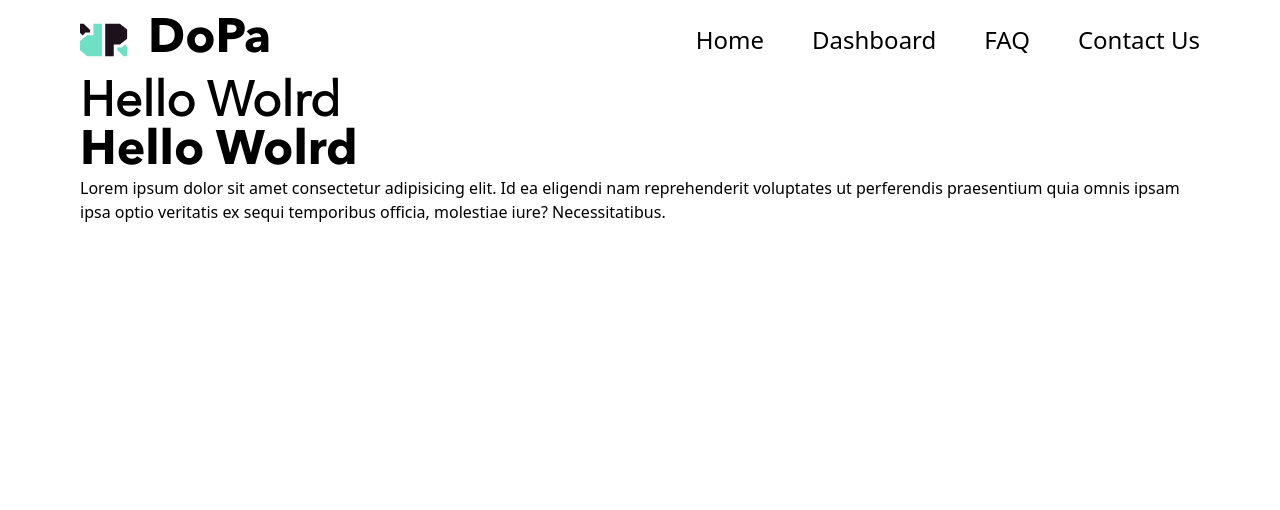
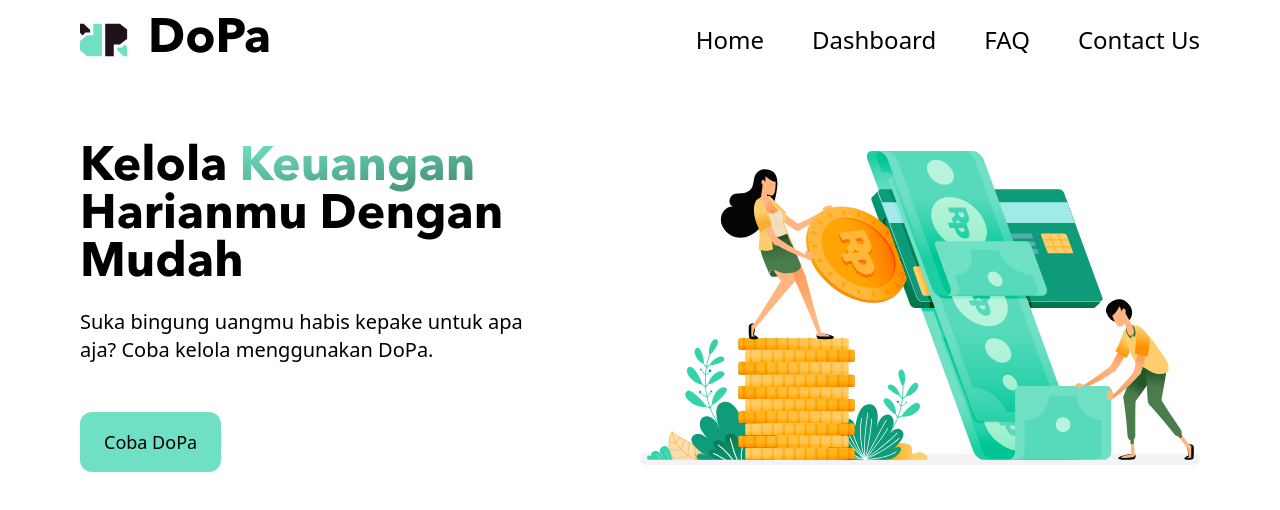
Before and after one commit to zumaku/DoPa, a React (Vite) app: page / in a window 1280 px wide. Shown: the top 510 px of the page. Built offline with nearby package versions, Linux system fonts and the light colour scheme.

Commit message:
Hero section selesai

```diff
--- a/src/App.jsx
+++ b/src/App.jsx
@@ -5,9 +5,6 @@
   return (
     <div className="mx-auto px-5 sl:px-20 max-w-[1440px]">
       <Navbar />
-
-      <h1 className='text-5xl font-anltp font-bold'>Hello Wolrd</h1>
-      <h1 className='text-5xl font-anltpB font-bold'>Hello Wolrd</h1>
       <Home />
     </div>
   )
--- a/src/pages/Home.jsx
+++ b/src/pages/Home.jsx
@@ -1,7 +1,21 @@
+import { style } from "../style"
+import { hero } from "../assets"
+
 export default function Homer() {
     return (
-        <div>
-            <h1>Lorem ipsum dolor sit amet consectetur adipisicing elit. Id ea eligendi nam reprehenderit voluptates ut perferendis praesentium quia omnis ipsam ipsa optio veritatis ex sequi temporibus officia, molestiae iure? Necessitatibus.</h1>
-        </div>
+        <>
+            <div className="flex flex-col sm:flex-row sm:justify-between w-full py-10 sm:py-16">
+                <div className="max-w-[474px] mb-12 sm:mb-0">
+                    <h1 className="font-anltpB text-4xl sl:text-5xl">
+                        Kelola
+                        <span className="bg-gradient-to-br from-primary to-accent text-transparent bg-clip-text"> Keuangan </span>
+                        Harianmu Dengan Mudah
+                    </h1>
+                    <p className="text-lg sl:text-xl mt-5">Suka bingung uangmu habis kepake untuk apa aja? Coba kelola menggunakan DoPa.</p>
+                    <a href="" className={`btn mt-12 ${style.btn}`}>Coba DoPa</a>
+                </div>
+                <img src={hero} alt="DoPa Illustration" className="sm:w-1/2 w-11/12 self-center" />
+            </div>
+        </>
     )
 }
--- a/src/style.js
+++ b/src/style.js
@@ -0,0 +1,3 @@
+export const style = {
+    btn: "text-base sl:text-lg bg-primary py-4 px-6 block w-fit rounded-xl hover:drop-shadow-[0_4px_20px_rgba(66,138,111,.5)] transition duration-200 hover:-translate-y-1"
+}
```
